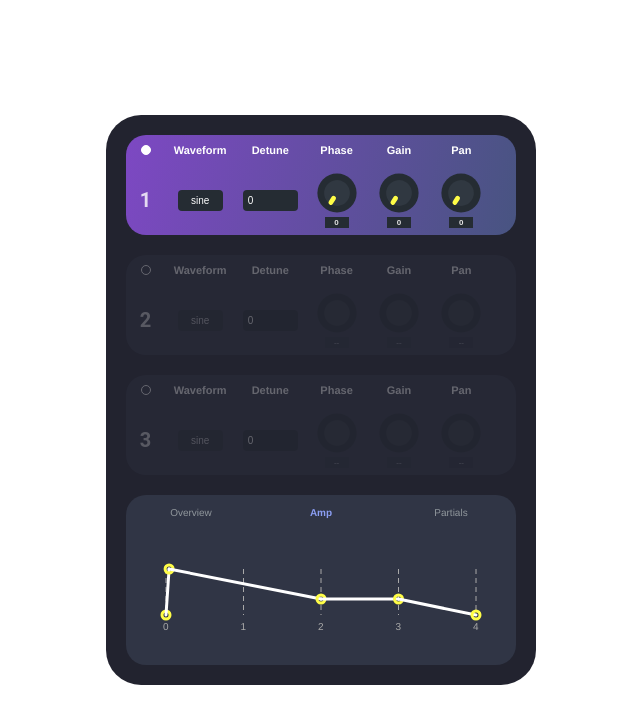
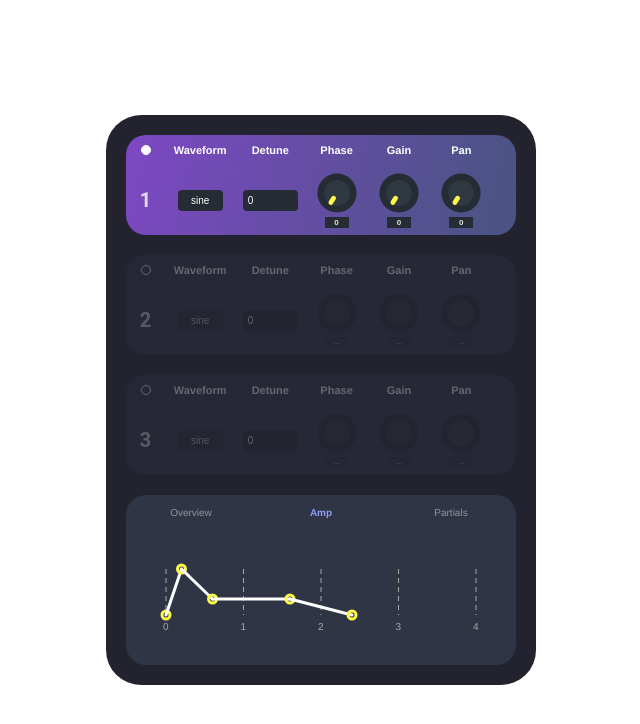
Before and after one commit to HarryCarron/tonix2, an Angular app: page / in a window 1280 px wide. Shown: the top 724 px of the page, without its empty margins (319-959 px from the left). Built offline with nearby package versions, Linux system fonts and the light colour scheme.

Commit message:
error fixes

```diff
--- a/src/app/app.component.ts
+++ b/src/app/app.component.ts
@@ -17,7 +17,11 @@ export class AppComponent implements OnInit {
 
   oscillators: Oscillator[] | undefined;
 
+
+
   ngOnInit(): void {
+
+    const r = () => Math.floor(Math.random() * 10) / 10;
 
     this.oscillators = [1, 2, 3].map((oscNumber: number) =>
       new Oscillator(
@@ -27,31 +31,45 @@ export class AppComponent implements OnInit {
           connected: oscNumber === 1,
           detune: 0,
           amp: {
-            attack: (Math.floor(Math.random() * 4) + 1) / 10,
-            // attack: 1,
-            decay: 0.2,
-            sustain: 1.0,
-            release: 0.8
+            attack: r(),
+            decay: r(),
+            sustain: 1,
+            release: r()
           },
         }
       )
     );
 
-    timer(300).subscribe(() => this.oscillatorGlobalService.setActiveOscillator(this.oscillators[0] as Oscillator));
+    timer(1000).subscribe(() => this.oscillatorGlobalService.setActiveOscillator((this.oscillators as Oscillator[])[0]));
 
   }
 
 }
 
 
-/**
- * todo: make base
- */
-export class Oscillator {
-  valueChange = new Subject();
-  oscillatorChange = new Subject();
+class ChangeEmit {
+
+  readonly valueChange = new Subject();
+
+  public setValue(update: {key: string, value: any, emitEvent: boolean}): void {
+    (this as any)[update.key] = update.value;
+    if (!update.emitEvent) {
+      return;
+    }
+    this.valueChange.next(
+      { [update.key]: update.value }
+    );
+  }
+
+  public getValue(key: string): any {
+    return (this as any)[key];
+  }
+}
+
+export class Oscillator extends ChangeEmit {
 
   constructor(data: OscillatorData) {
+    super();
     this.number = data?.number;
     this.wavetype = data?.wavetype;
     this.connected = data.connected;
@@ -59,23 +77,10 @@ export class Oscillator {
     this.amp = data.amp;
   }
 
-    private number: number | undefined;
-    private wavetype: Wavetype | undefined;
-    private connected: boolean | undefined;
-    private detune: number | undefined;
-    private amp: Amp | undefined;
+  number: number | undefined;
+  wavetype: Wavetype | undefined;
+  connected: boolean | undefined;
+  detune: number | undefined;
+  amp: Amp | undefined;
 
-    public setValue(update: {key: string, value: any, emitEvent: boolean}): void {
-      (this as any)[update.key] = update.value;
-      if (!update.emitEvent) {
-        return;
-      }
-      this.valueChange.next(
-        { [update.key]: update.value }
-      );
-    }
-
-    public getValue(key: string): any {
-      return (this as any)[key];
-    }
 }
--- a/src/app/components/knob/knob.component.ts
+++ b/src/app/components/knob/knob.component.ts
@@ -1,4 +1,5 @@
 import { Component, ViewChild, ElementRef, AfterViewInit, Input, OnChanges } from '@angular/core';
+import { Oscillator } from 'src/app/app.component';
 import { CoOrds, OscillatorData } from '../../app.objects';
 import { OscillatorService } from '../../components/oscillator/services/oscillator.service';
 
@@ -30,7 +31,7 @@ export class KnobComponent implements AfterViewInit, OnChanges {
 
   private outputCache = 0;
 
-  @Input() oscillator: OscillatorData | undefined;
+  @Input() oscillator: Oscillator | undefined;
 
   readonly inputRange = 100;
 
--- a/src/app/components/oscillator/oscillator.component.ts
+++ b/src/app/components/oscillator/oscillator.component.ts
@@ -25,7 +25,7 @@ export class OscillatorComponent implements OnInit {
     return this.oscillatorService.currentlySelectedOscillator$ as Observable<Oscillator>;
   }
 
-  @Input() oscillator: OscillatorData | undefined;
+  @Input() oscillator: Oscillator | undefined;
 
   readonly wavetypes = WAVETYPES;
 
--- a/src/app/components/settings-rack/adsr-envelope/adsr-envelope.component.html
+++ b/src/app/components/settings-rack/adsr-envelope/adsr-envelope.component.html
@@ -34,18 +34,18 @@
         #attackLine
         [attr.x1]="PAD"
         [attr.y1]="availableHeight - (PAD + 10)"
-        [attr.x2]="attackPoint + PAD"
+        [attr.x2]="points[0] + PAD"
         [attr.y2]="PAD"
         stroke-linecap="round"
         stroke-width="3"
         [attr.stroke]="lineColour"
-    />
+      />
       <!-- attack end -->
       <!-- decay -->
       <circle
         *ngIf="isEditable"
         #decayHandle
-        [attr.cx]="attackPoint + PAD"
+        [attr.cx]="points[0] + PAD"
         [attr.cy]="PAD"
         r="4"
         stroke="#fffd47"
@@ -55,9 +55,9 @@
       />
       <line
         #attackLine
-        [attr.x1]="attackPoint + PAD"
+        [attr.x1]="points[0] + PAD"
         [attr.y1]="PAD"
-        [attr.x2]="(secondWidth * 2) + PAD"
+        [attr.x2]="points[1] + PAD"
         [attr.y2]="PAD + 30"
         stroke-linecap="round"
         stroke-width="3"
@@ -68,7 +68,7 @@
       <circle
         *ngIf="isEditable"
         #sustainHandle
-        [attr.cx]="(secondWidth * 2) + PAD"
+        [attr.cx]="points[1] + PAD"
         [attr.cy]="PAD + 30"
         r="4"
         stroke="#fffd47"
@@ -79,9 +79,9 @@
 
       <line
         #attackLine
-        [attr.x1]="(secondWidth * 2) + PAD"
+        [attr.x1]="points[1] + PAD"
         [attr.y1]="PAD + 30"
-        [attr.x2]="(secondWidth * 3) + PAD"
+        [attr.x2]="points[2]  + PAD"
         [attr.y2]="PAD + 30"
         stroke-linecap="round"
         stroke-width="3"
@@ -91,7 +91,7 @@
       <circle
         *ngIf="isEditable"
         #releaseHandle
-        [attr.cx]="(secondWidth * 3) + PAD"
+        [attr.cx]="points[2] + PAD"
         [attr.cy]="PAD + 30"
         r="4"
         stroke="#fffd47"
@@ -102,9 +102,9 @@
 
       <line
         #attackLine
-        [attr.x1]="(secondWidth * 3) + PAD"
+        [attr.x1]="points[2] + PAD"
         [attr.y1]="PAD + 30"
-        [attr.x2]="(secondWidth * 4) + PAD"
+        [attr.x2]="points[3] + PAD"
         [attr.y2]="availableHeight - (PAD + 10)"
         stroke-linecap="round"
         stroke-width="3"
@@ -113,7 +113,7 @@
       <circle
         *ngIf="isEditable"
         #endHandle
-        [attr.cx]="(secondWidth * 4) + PAD"
+        [attr.cx]="points[3] + PAD"
         [attr.cy]="availableHeight - (PAD + 10)"
         r="4"
         stroke="#fffd47"
--- a/src/app/components/settings-rack/adsr-envelope/adsr-envelope.component.ts
+++ b/src/app/components/settings-rack/adsr-envelope/adsr-envelope.component.ts
@@ -15,6 +15,7 @@ const AMP_KEY = 'amp';
 export class AdsrEnvelopeComponent implements OnInit, AfterViewInit {
   animationRunning: any;
   currentAnimation$: any;
+  currentSubscription: any;
 
 
   constructor(private oscillatorGlobalService: OscillatorGlobalService) { }
@@ -34,10 +35,7 @@ export class AdsrEnvelopeComponent implements OnInit, AfterViewInit {
   availableHeight = 0;
   availableWidth = 0;
 
-  attackPoint = 130;
-  decayPoint = 0;
-  sustainPoint = 0;
-  releasePoint = 0;
+  points = [0, 0, 0, 0];
 
 
   readonly PAD = 40;
@@ -60,34 +58,46 @@ export class AdsrEnvelopeComponent implements OnInit, AfterViewInit {
       this.svgContainer.style.height = this.availableHeight;
 
       this.renderingWidth  = (this.availableWidth - this.PAD * 2);
-      this.travelUnit  = this.renderingWidth / 100;
+      this.travelUnit  = this.renderingWidth / 10;
       this.secondWidth = (this.renderingWidth / 4);
     });
 
   }
 
   private initEnvelope(oscillator: Oscillator): void {
-    this.isEditable = oscillator.getValue(CONNECTED_KEY);
+
+    this.observeEditableState(oscillator);
     const amp = oscillator.getValue(AMP_KEY);
 
-    this.setAmpValue(
-      (Object.values(amp) as number[]).map((v: number) => (v * 10) * (this.travelUnit as number)),
-      true
+    this.setAmpValue(Object.values(amp) as number[]);
+  }
+
+  private observeEditableState(oscillator: Oscillator): void {
+
+    if (this.currentSubscription) {
+      this.currentSubscription();
+    }
+
+    this.isEditable = oscillator.getValue(CONNECTED_KEY);
+
+    this.currentSubscription = oscillator.valueChange.subscribe(
+      (newConnectedState: any) => {
+        if (CONNECTED_KEY in newConnectedState) {
+          this.isEditable = (newConnectedState.connected as boolean);
+        }
+      }
     );
-    oscillator.valueChange.subscribe(
-        (newConnectedState: any) => {
-          if (CONNECTED_KEY in newConnectedState) {
-            this.isEditable = (newConnectedState.connected as boolean);
-          }
-        }
-      );
   }
-  private setAmpValue(ampValues: number[], animate: boolean): void {
-    this.attackPoint = ampValues[0];
-    this.decayPoint = ampValues[1];
-    this.releasePoint = ampValues[2];
-    this.sustainPoint = ampValues[3];
+
+  private setAmpValue(ampValues: number[]): void {
+    ampValues.forEach((v, i, o) =>
+      this.points[i] = o.slice(0, i + 1).reduce((a, b) => a + b) * this.secondWidth
+    );
   }
+
+
+
+
 
   // private animate(): void {
 
--- a/src/app/components/settings-rack/settings-rack.component.html
+++ b/src/app/components/settings-rack/settings-rack.component.html
@@ -24,7 +24,7 @@
     <ng-container *ngIf="overviewSelected"></ng-container>
 
     <ng-container *ngIf="envelopeSelected">
-      <app-adsr-envelope [activeOscillator]="activeOscillator"></app-adsr-envelope>
+      <app-adsr-envelope></app-adsr-envelope>
     </ng-container>
 
     <ng-container *ngIf="partialsSelected"></ng-container>
```
